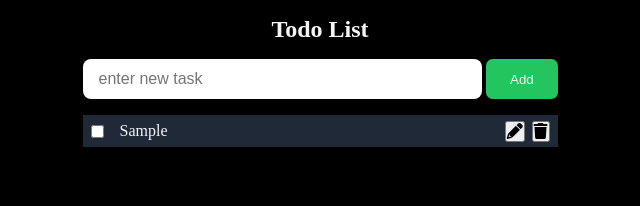
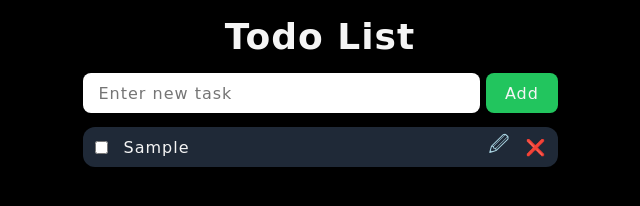
Before and after one commit to Davidmegan/todo, a plain HTML site: page index.html in a window 1280 px wide. Both pictures are taken after typing "Sample" into the empty fields and a click on the button "Add". Shown: the whole page, without its empty margins (320-960 px from the left). Drawn offline with Linux system fonts and the light colour scheme; a web font is replaced by a local one.

Commit message:
added css and favicon

```diff
--- a/index.html
+++ b/index.html
@@ -3,15 +3,18 @@
 <head>
     <meta charset="UTF-8">
     <meta name="viewport" content="width=device-width, initial-scale=1.0">
-    <title>Todo</title>
+    <title>Todo DM</title>
+    <link rel="shortcut icon" href="images/todo_icon.jpg" type="image/x-icon">
     <link rel="stylesheet" href="styles.css">
-    <link rel="stylesheet" href="https://cdnjs.cloudflare.com/ajax/libs/font-awesome/6.0.0-beta3/css/all.min.css">
+    <link rel="preconnect" href="https://fonts.googleapis.com">
+<link rel="preconnect" href="https://fonts.gstatic.com" crossorigin>
+<link href="https://fonts.googleapis.com/css2?family=Edu+VIC+WA+NT+Beginner:wght@400..700&display=swap" rel="stylesheet">
 </head>
 <body>
     <section class="container">
-        <h1>Todo List</h1>
+        <h1 class="fontStyle">Todo List</h1>
         <div class="todo-head">
-            <input id="todo-input" type="text" placeholder="enter new task">
+            <input id="todo-input" type="text" placeholder="Enter new task" class="fontStyle">
             <button id="add-todo">Add</button>
         </div>
         <ul id="todo-list"></ul>
--- a/scripts.js
+++ b/scripts.js
@@ -31,7 +31,9 @@ function addTodosToDOM(newTask,isCompleted=false) {
     })
 
     const updateBtn = document.createElement('button')
-    updateBtn.innerHTML = '<i class="fa-solid fa-pencil"></i>';
+    updateBtn.innerHTML = '&#x1F589;';
+    updateBtn.style.color = 'lightblue';
+    updateBtn.style.fontSize = '1.25rem';
     updateBtn.addEventListener('click',function() {
         const currentTask = task.textContent;
         const updatedTask = prompt('Update task',currentTask);
@@ -42,7 +44,8 @@ function addTodosToDOM(newTask,isCompleted=false) {
     })
 
     const deleteBtn = document.createElement('button')
-    deleteBtn.innerHTML = '<i class="fa-solid fa-trash"></i>';
+    deleteBtn.innerHTML = '&#10060;';
+    deleteBtn.style.fontSize = '1rem'
     deleteBtn.addEventListener('click',function() {
         newTodo.remove();
         saveTodos();
--- a/styles.css
+++ b/styles.css
@@ -11,13 +11,23 @@
     box-sizing: border-box;
 }
 
+h1,li,#todo-input,#add-todo {
+    font-family: "Edu VIC WA NT Beginner", cursive;
+    font-optical-sizing: auto;
+    letter-spacing: 1px;
+    font-weight: 500;
+    font-style: normal;
+}
+
 body {
     background-color: black;
     color: whitesmoke;
+    font-size: 1.5rem;
 }
 
 h1 {
     margin: 1rem;
+    font-weight: 700;
 }
 
 .container {
@@ -86,6 +96,7 @@ h1 {
     border-radius: 0.5em;
     border: none;
     height: 2.5rem;
+    font-size: 1rem;
     background-color: var(--clr-green500);
     /* padding: 0 1em; */
     color: whitesmoke;
@@ -101,7 +112,7 @@ h1 {
     flex-direction: column;
     /* justify-content: space-between; */
     align-items: start;
-    margin-top: 1em;
+    margin-top: 0.6em;
     gap: 0.5em;
 }
 
@@ -112,7 +123,8 @@ li {
     align-items: center;
     width: 100%;
     padding: 0.5em;
-    height: 2rem;
+    height: 2.5rem;
+    border-radius: 0.5em;
     /* border: 1px solid red; */
     background-color: #1f2937;
 }
@@ -125,18 +137,12 @@ li span {
 }
 
 li button {
-    margin-left: 0.5em;
+    /* height: 1.5rem; */
+    /* width: 1.5rem; */
+    background-color: var(--clr-grey800);
+    border: 0;
+    cursor: pointer;
+    padding: 0;
+    margin-left: 1em;
+    /* border: 1px solid red; */
 }
-
-i {
-    font-size: 1rem;
-    /* color: var(--clr-slate200); */
-    /* background-color: black; */
-    cursor: pointer;
-    /* border-color: var(--clr-grey800); */
-    /* color: var(--clr-slate200); */
-}
-
-i .fa-trash {
-    color: var(--clr-red-500);
-}
```
Also changed, not shown: images/todo_icon.jpg (added).
